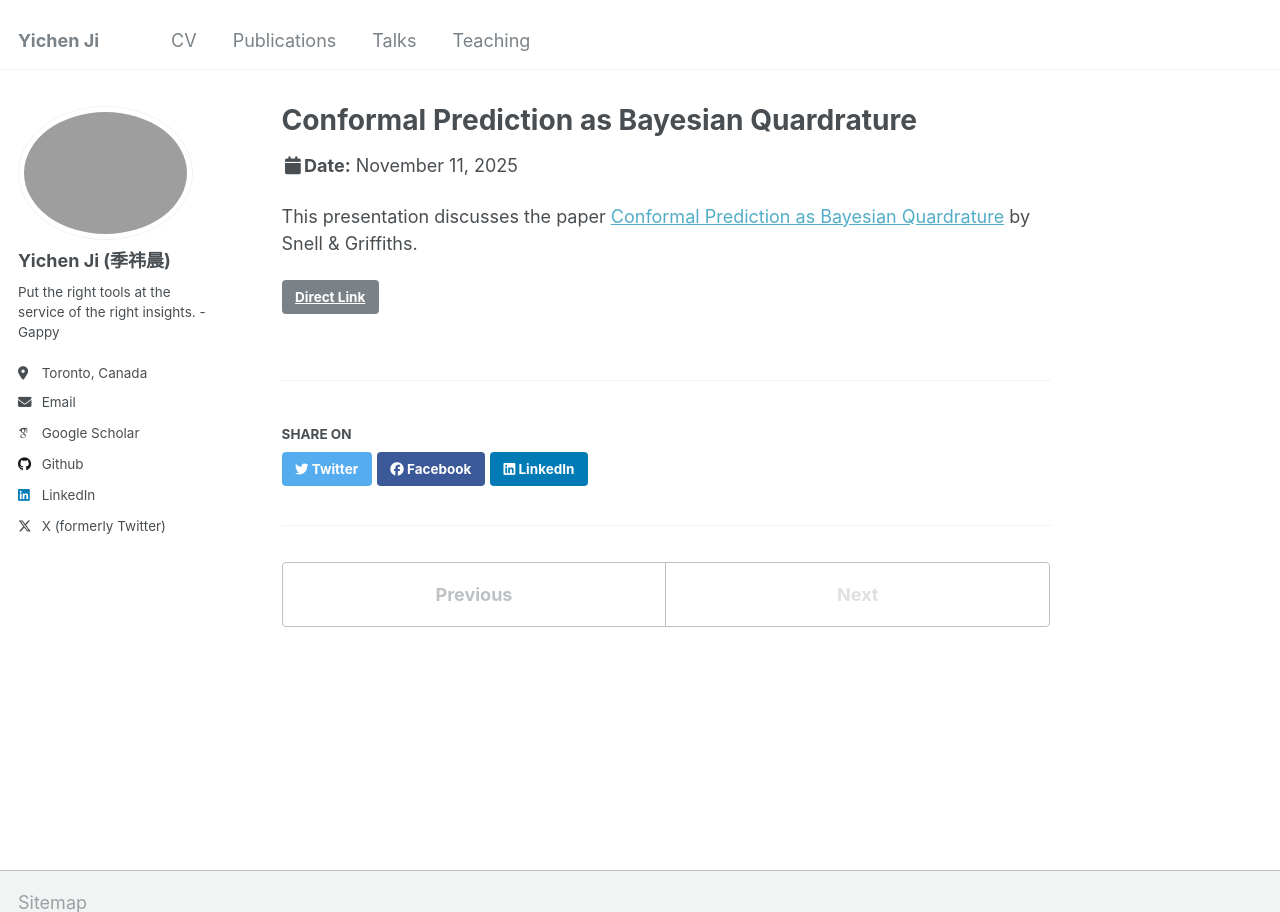
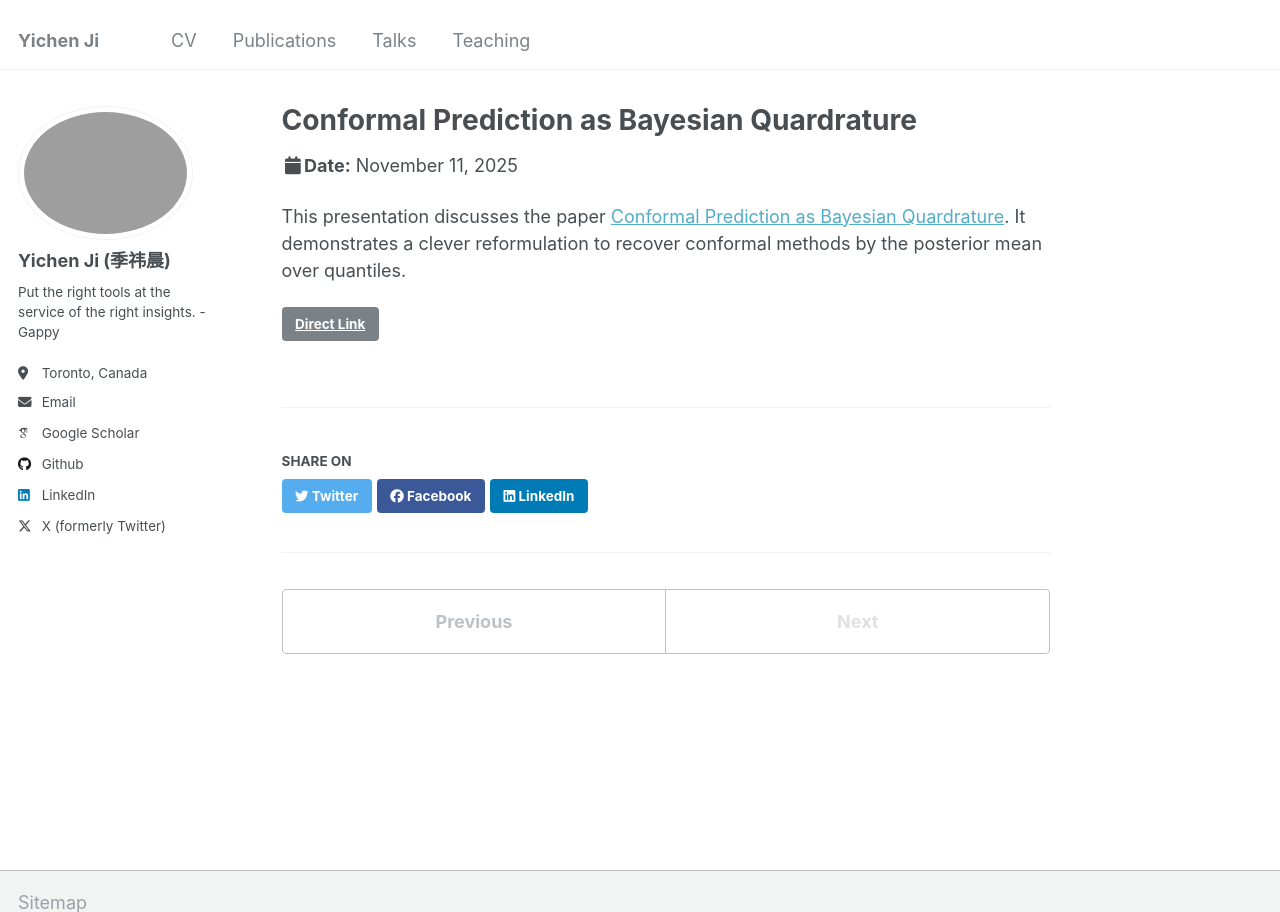
Before and after one commit to user-jiyichen/user-jiyichen.github.io, a Jekyll site: the page built from _talks/cp_bp.md, in a window 1280 px wide and 1034 px high, cut to the strip 0-912 px from the top of the window. Built offline with Jekyll 4.4.1, drawn with Linux system fonts in a browser that asks for light colours; some web fonts are replaced.

Commit message:
Enhance presentation description for cp_bp.md
Added details about the reformulation of conformal methods.

```diff
--- a/_talks/cp_bp.md
+++ b/_talks/cp_bp.md
@@ -8,4 +8,4 @@ date: 2025-11-11
 location: "Toronto, ON, Canada"
 ---
 
-This presentation discusses the paper [Conformal Prediction as Bayesian Quardrature](https://icml.cc/virtual/2025/oral/47227) by Snell & Griffiths.
+This presentation discusses the paper [Conformal Prediction as Bayesian Quardrature](https://icml.cc/virtual/2025/oral/47227). It demonstrates a clever reformulation to recover conformal methods by the posterior mean over quantiles.
```
